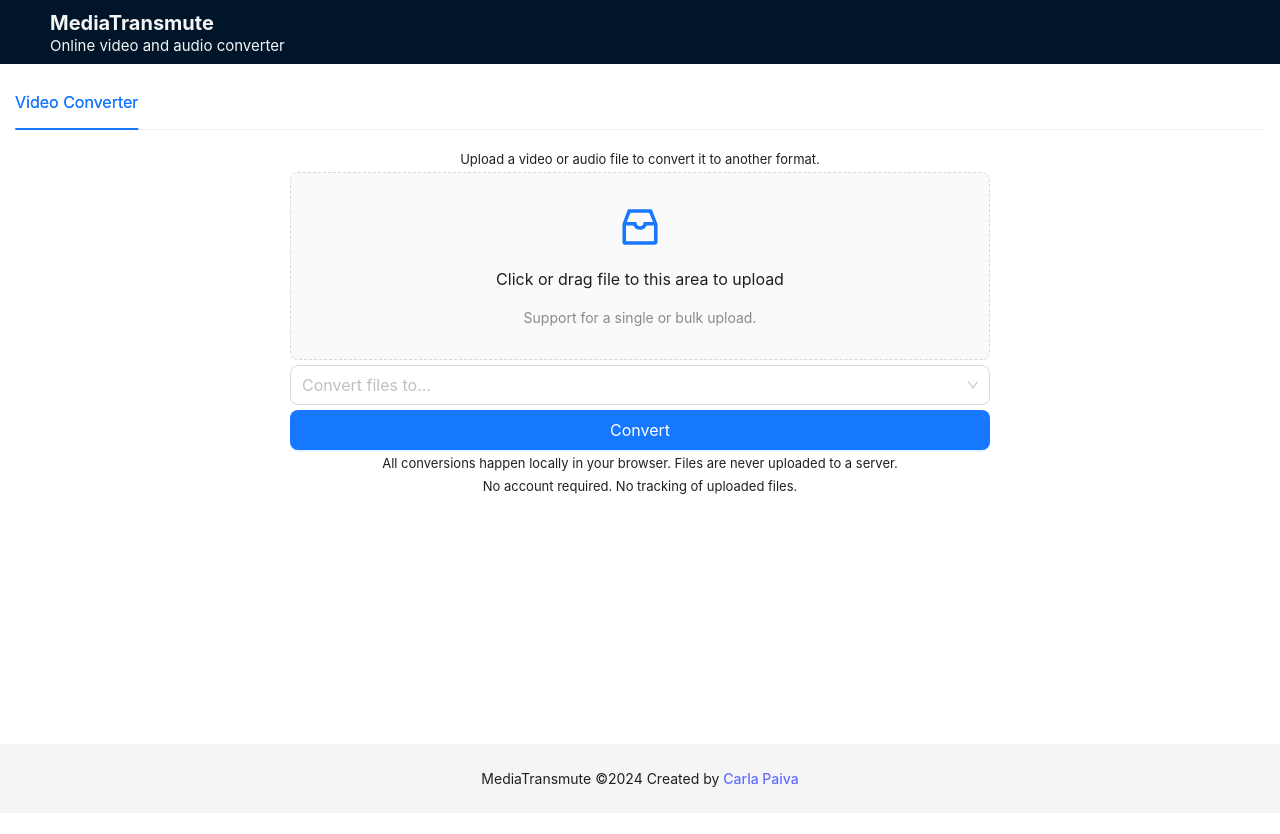
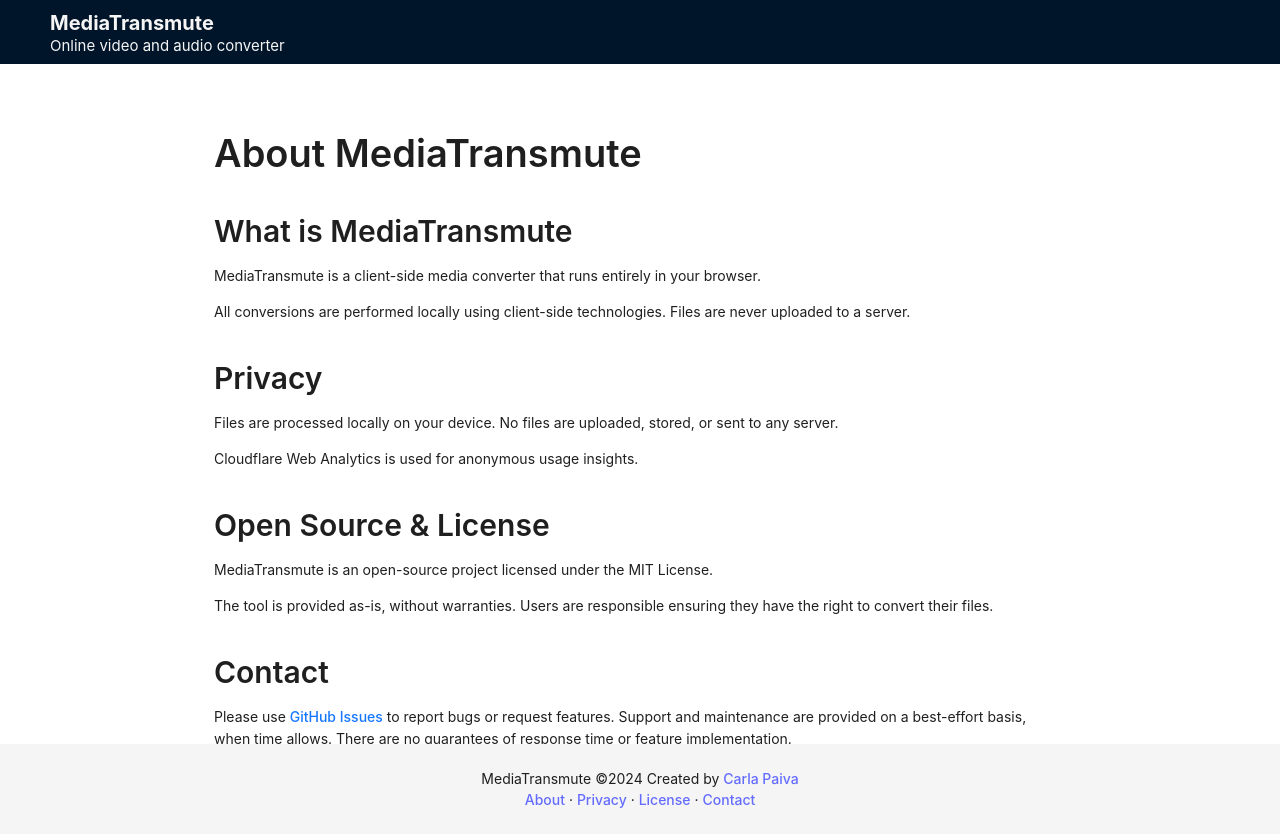
Before and after one commit to CarlaPaiva/media-transmute, a React (Vite) app: page /about in a window 1280 px wide. Before the commit the page ends 813 px from the top, so only its background shows below. Built offline with nearby package versions, Linux system fonts and the light colour scheme.

Commit message:
wip: about page with licensing and more important stuff

```diff
--- a/package.json
+++ b/package.json
@@ -16,7 +16,8 @@
     "antd": "^5.12.8",
     "http-proxy-middleware": "^2.0.6",
     "react": "^18.2.0",
-    "react-dom": "^18.2.0"
+    "react-dom": "^18.2.0",
+    "react-router-dom": "^7.11.0"
   },
   "devDependencies": {
     "@rocketseat/eslint-config": "^2.1.0",
--- a/src/App.tsx
+++ b/src/App.tsx
@@ -2,6 +2,9 @@ import React from 'react'
 import { Layout } from 'antd'
 import HeaderComponent from './components/header'
 import ConverterContent from './components/converter-content'
+import { Content } from 'antd/es/layout/layout'
+import { Link, Route, Routes } from 'react-router-dom'
+import AboutPage from './pages/about'
 
 const { Footer } = Layout
 
@@ -9,12 +12,26 @@ const App: React.FC = () => {
   return (
     <Layout>
       <HeaderComponent />
-      <ConverterContent />
+      <Content>
+        <Routes>
+          <Route path="/" element={<ConverterContent />} />
+          <Route path="/about" element={<AboutPage />} />
+        </Routes>
+      </Content>
       <Footer style={{ textAlign: 'center' }}>
         MediaTransmute ©{new Date().getFullYear()} Created by{' '}
         <a href="https://www.carlapaiva.com/" target="_blank" rel="noreferrer">
           Carla Paiva
         </a>
+        <div>
+          <Link to="/about#what">About</Link>
+          {' · '}
+          <Link to="/about#privacy">Privacy</Link>
+          {' · '}
+          <Link to="/about#license">License</Link>
+          {' · '}
+          <Link to="/about#contact">Contact</Link>
+        </div>
       </Footer>
     </Layout>
   )
--- a/src/main.tsx
+++ b/src/main.tsx
@@ -2,9 +2,12 @@ import React from 'react'
 import ReactDOM from 'react-dom/client'
 import App from './App.tsx'
 import './index.css'
+import { BrowserRouter } from 'react-router-dom'
 
 ReactDOM.createRoot(document.getElementById('root')!).render(
   <React.StrictMode>
-    <App />
+    <BrowserRouter>
+      <App />
+    </BrowserRouter>
   </React.StrictMode>,
 )
--- /dev/null
+++ b/src/pages/about.css
@@ -0,0 +1,4 @@
+.content {
+    padding: 10px 15px;
+    height: 85vh;
+}
--- /dev/null
+++ b/src/pages/about.tsx
@@ -0,0 +1,69 @@
+import { theme, Typography } from 'antd'
+import { Content } from 'antd/es/layout/layout'
+import Paragraph from 'antd/es/typography/Paragraph'
+import Title from 'antd/es/typography/Title'
+
+export default function AboutPage() {
+  const {
+    token: { colorBgContainer },
+  } = theme.useToken()
+
+  return (
+    <Content className="content" style={{ background: colorBgContainer }}>
+      <Typography style={{ maxWidth: 900, margin: '0 auto', padding: 24 }}>
+        <Title level={1}>About MediaTransmute</Title>
+
+        <Title level={2} id="what">
+          What is MediaTransmute
+        </Title>
+        <Paragraph>
+          MediaTransmute is a client-side media converter that runs entirely in
+          your browser.
+        </Paragraph>
+        <Paragraph>
+          All conversions are performed locally using client-side technologies.
+          Files are never uploaded to a server.
+        </Paragraph>
+        <Title level={2} id="privacy">
+          Privacy
+        </Title>
+        <Paragraph>
+          Files are processed locally on your device. No files are uploaded,
+          stored, or sent to any server.
+        </Paragraph>
+        <Paragraph>
+          Cloudflare Web Analytics is used for anonymous usage insights.
+        </Paragraph>
+
+        <Title level={2} id="license">
+          Open Source & License
+        </Title>
+        <Paragraph>
+          MediaTransmute is an open-source project licensed under the MIT
+          License.
+        </Paragraph>
+        <Paragraph>
+          The tool is provided as-is, without warranties. Users are responsible
+          ensuring they have the right to convert their files.
+        </Paragraph>
+
+        <Title level={2} id="contact">
+          Contact
+        </Title>
+        <Paragraph>
+          Please use{' '}
+          <a
+            href="https://github.com/CarlaPaiva/media-transmute/issues"
+            target="_blank"
+            rel="noreferrer"
+          >
+            GitHub Issues
+          </a>{' '}
+          to report bugs or request features. Support and maintenance are
+          provided on a best-effort basis, when time allows. There are no
+          guarantees of response time or feature implementation.
+        </Paragraph>
+      </Typography>
+    </Content>
+  )
+}
--- a/staticwebapp.config.json
+++ b/staticwebapp.config.json
@@ -2,5 +2,8 @@
     "globalHeaders": {
         "Cross-Origin-Embedder-Policy": "require-corp",
         "Cross-Origin-Opener-Policy": "same-origin"
+    },
+    "navigationFallback": {
+        "rewrite": "/index.html"
     }
 }
```
Also changed, not shown: 1 other file (tests, documents, lock files or other folders).
